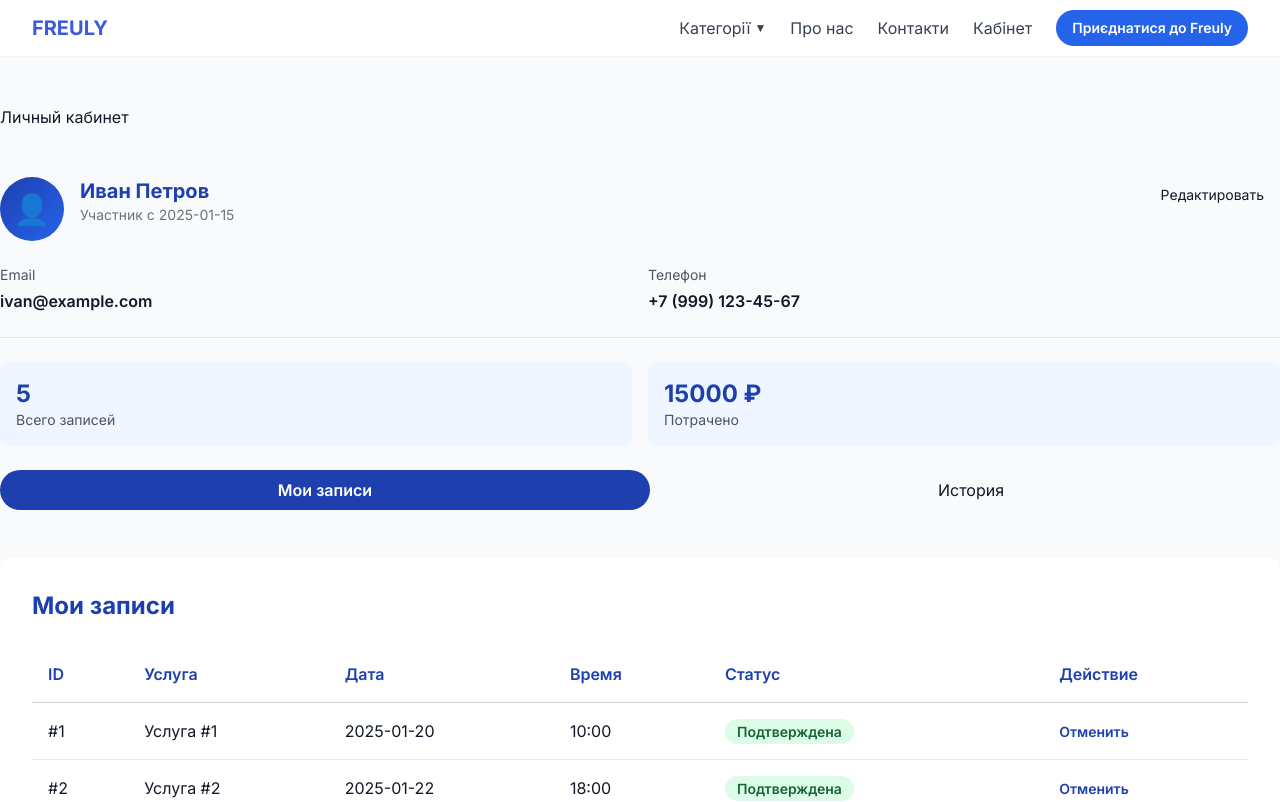
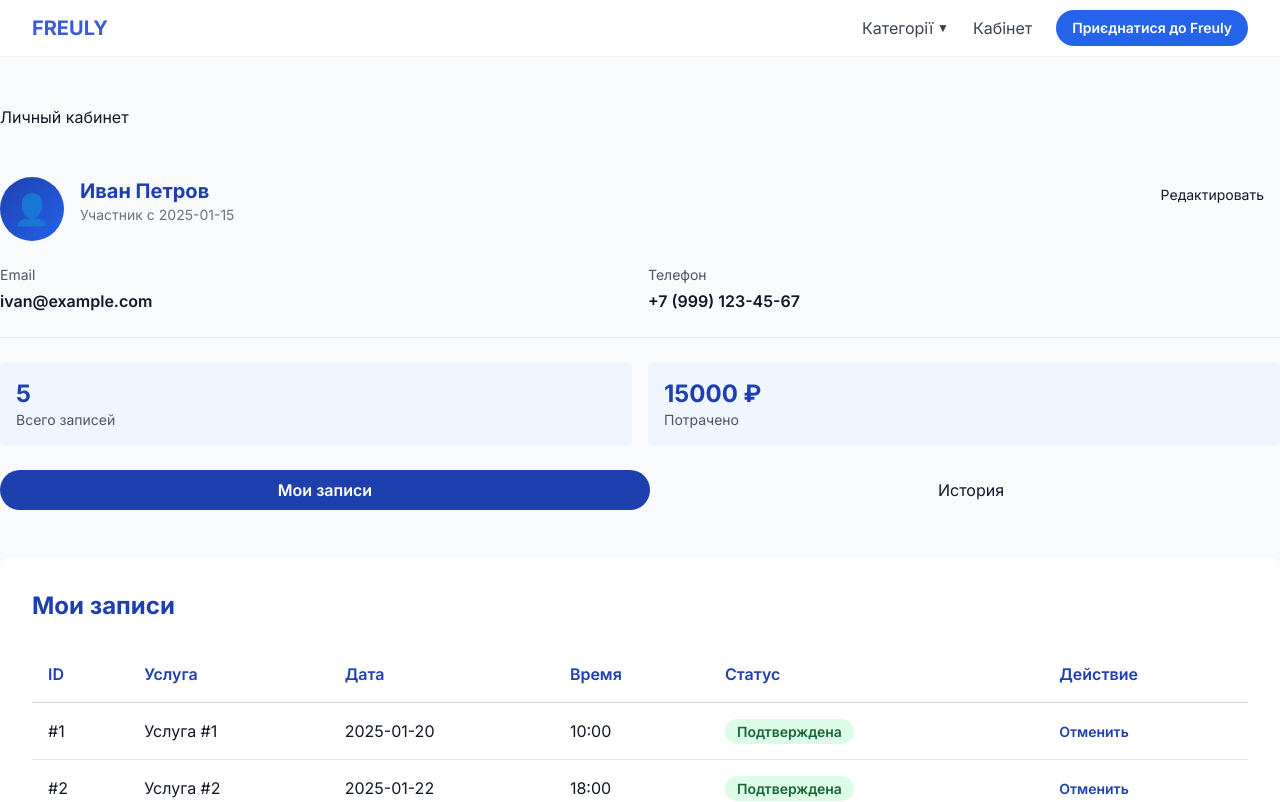
Before and after one commit to Fruely/mvp, a Next.js app: page /dashboard in a window 1280 px wide. Shown: the top 802 px of the page. Built offline with nearby package versions, Linux system fonts and the light colour scheme.

Commit message:
Fix legal route handling and remove broken header links

```diff
--- a/components/Header.tsx
+++ b/components/Header.tsx
@@ -72,18 +72,6 @@ export default function Header({ lang, dict = fallbackDict, children }: HeaderPr
           </div>
 
           <Link
-            href={`/${lang}/about`}
-            className="text-gray-700 hover:text-blue-600 font-medium transition hidden sm:inline"
-          >
-            {t(d, "header.nav.about")}
-          </Link>
-          <Link
-            href={`/${lang}/contacts`}
-            className="text-gray-700 hover:text-blue-600 font-medium transition hidden sm:inline"
-          >
-            {t(d, "header.nav.contacts")}
-          </Link>
-          <Link
             href={SPECIALIST_OFFICE_PATH}
             className="text-gray-700 hover:text-blue-600 font-medium transition hidden sm:inline"
           >
--- a/middleware.ts
+++ b/middleware.ts
@@ -15,6 +15,10 @@ function isLang(value: string): value is Lang {
 
 export function middleware(request: NextRequest) {
   const { pathname, searchParams } = request.nextUrl;
+
+  if (pathname === "/impressum" || pathname === "/datenschutzerklaerung") {
+    return NextResponse.next();
+  }
 
   if (pathname.startsWith("/__closed")) {
     return NextResponse.next();
```
